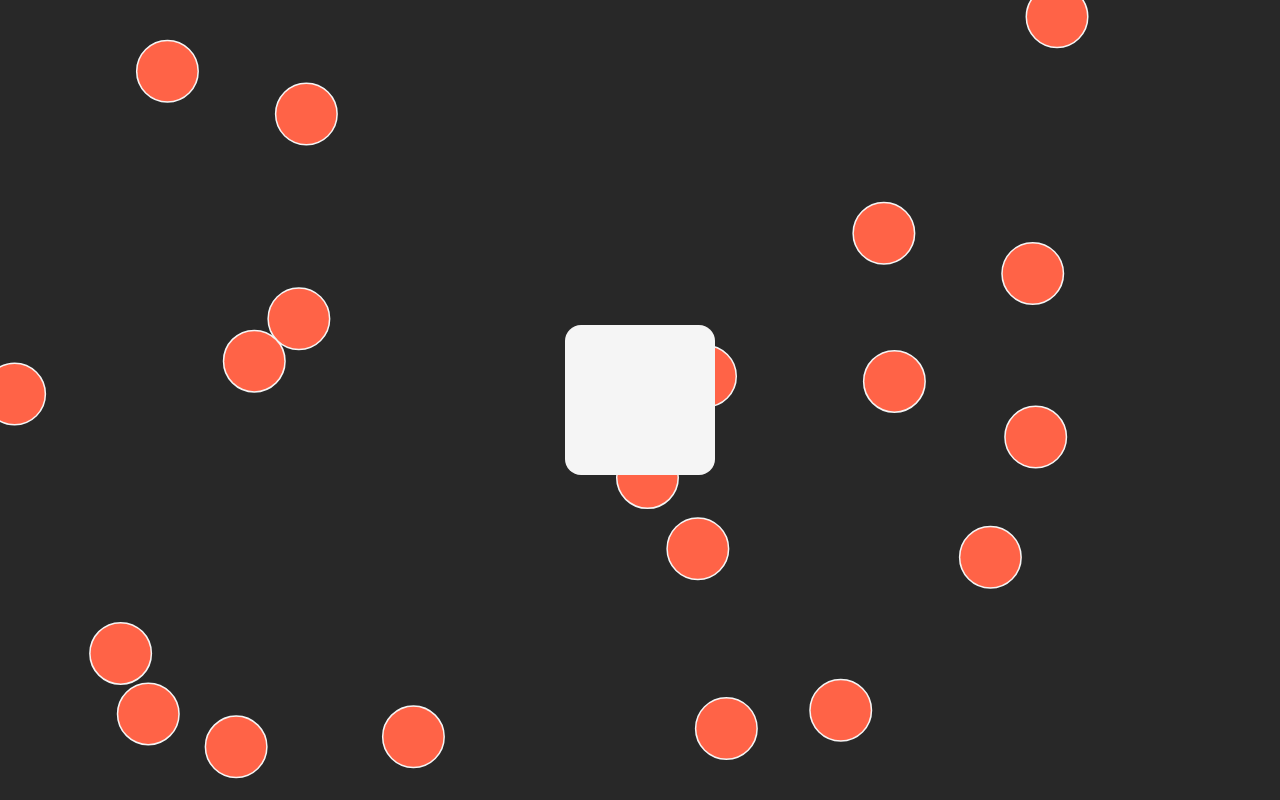
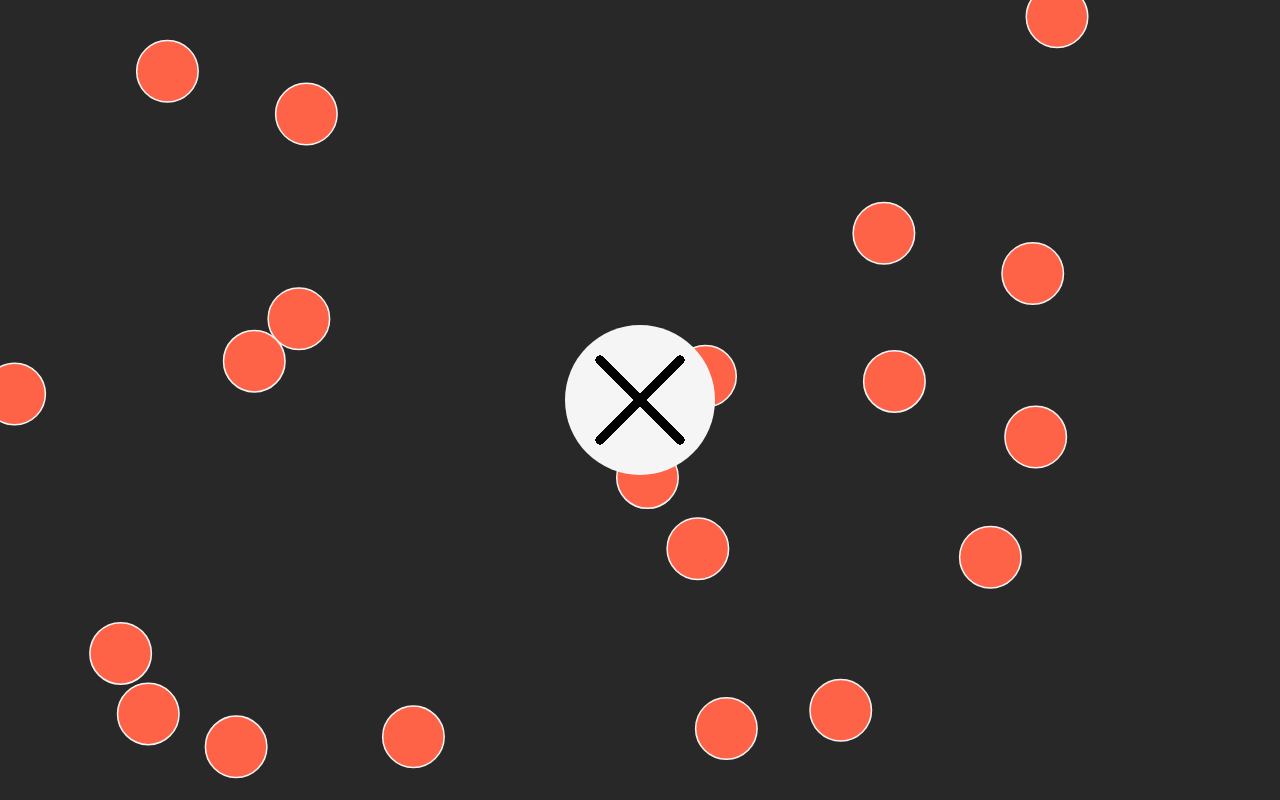
Before and after one commit to demonmav/demonmav.github.io, a plain HTML site: page html/main.html in a window 1280 px wide. Drawn offline with nearby package versions, Linux system fonts and the light colour scheme.

Commit message:
conTnues_TesTn

```diff
--- a/deep_nav.js
+++ b/deep_nav.js
@@ -6,3 +6,46 @@ const mn = canvasNav.getContext("2d");
 // Set canvas dimensions
 canvasNav.width = 150;
 canvasNav.height = 150;
+
+var line_dimensions = {
+    width: 8,
+    length: 40
+}
+
+horizontal_center = canvasNav.width / 2;
+vertical_center = canvasNav.height / 2;
+
+function animateNav(t) {
+    requestAnimationFrame(animateNav);
+
+    mn.beginPath();
+    mn.lineCap = "round";
+    mn.moveTo(horizontal_center, vertical_center);
+    mn.lineTo(horizontal_center + line_dimensions.length, vertical_center + line_dimensions.length);
+    mn.lineWidth = line_dimensions.width;
+    mn.stroke();
+
+    mn.beginPath();
+    mn.lineCap = "round";
+    mn.moveTo(horizontal_center, vertical_center);
+    mn.lineTo(horizontal_center - line_dimensions.length, vertical_center - line_dimensions.length);
+    mn.lineWidth = line_dimensions.width;
+    mn.stroke();
+
+    mn.beginPath();
+    mn.lineCap = "round";
+    mn.moveTo(horizontal_center, vertical_center);
+    mn.lineTo(horizontal_center + line_dimensions.length, vertical_center - line_dimensions.length);
+    mn.lineWidth = line_dimensions.width;
+    mn.stroke();
+
+    mn.beginPath();
+    mn.lineCap = "round";
+    mn.moveTo(horizontal_center, vertical_center);
+    mn.lineTo(horizontal_center - line_dimensions.length, vertical_center + line_dimensions.length);
+    mn.lineWidth = line_dimensions.width;
+    mn.stroke();
+
+};
+
+animateNav();
--- a/scss/charm.scss
+++ b/scss/charm.scss
@@ -21,7 +21,7 @@ body {
         transform: translate(-50%, -50%);
         top: 50%;
         left: 50%;
-        border-radius: 1rem;
+        border-radius: 50%;
     }
 
     canvas.back {
```
Also changed, not shown: scss/charm.css, 1 other file.
